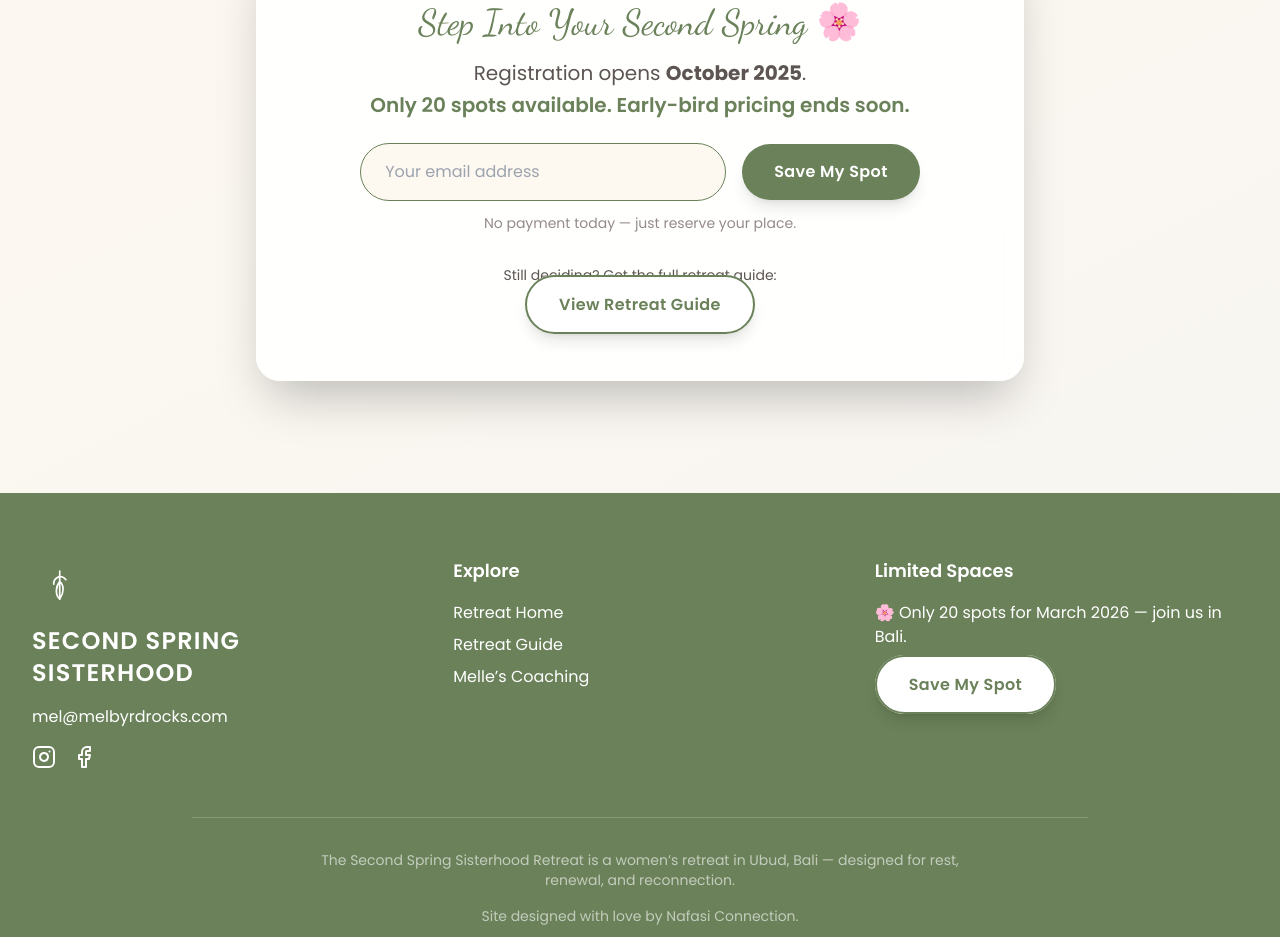
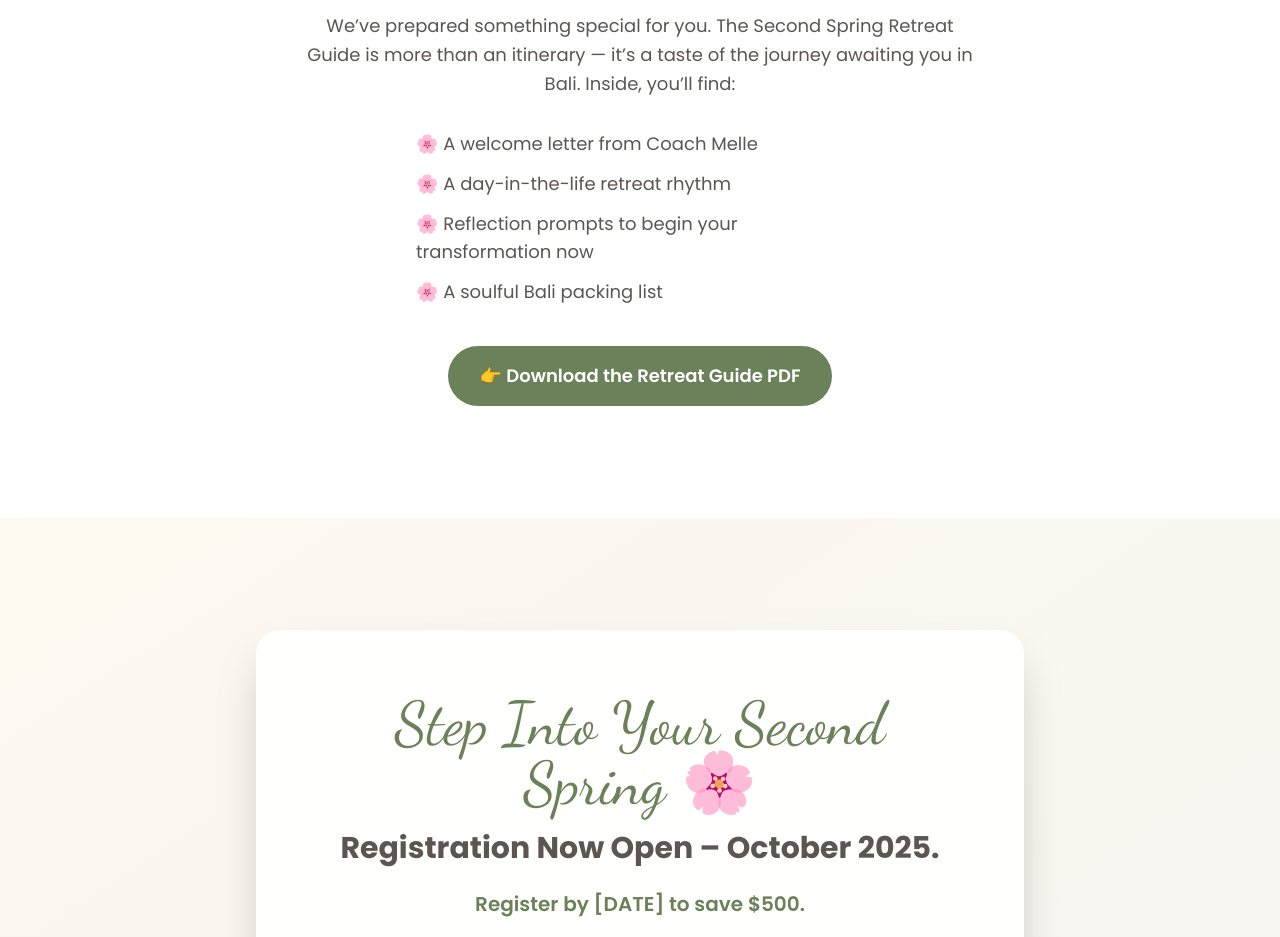
Before and after one commit to ihcreative/SSS-Retreat, a React (Vite) app: page / in a window 1280 px wide. Shown: the part 6206-7143 px from the top of the page. Built offline with nearby package versions, Linux system fonts and the light colour scheme.

Commit message:
feat: Add Retreat Guide section
Introduces a new section to the application detailing the Second Spring Retreat Guide. This section provides information about the guide's content and includes a download link for the PDF.

```diff
--- a/App.tsx
+++ b/App.tsx
@@ -5,6 +5,7 @@ import {
   BrandLogo, CheckCircleIcon, SpaIcon, LeafIcon, MessageCircleIcon,
   FlameIcon, HeartIcon, SparklesIcon, RecycleIcon, InstagramIcon, FacebookIcon
 } from './components/Icons';
+import RetreatGuide from './components/RetreatGuide';
 import NavBar from './components/NavBar';
 
 // --- CONFIG & DATA ---
@@ -140,6 +141,7 @@ const App: React.FC = () => (
     <RetreatRhythmSection />
     <WhoShouldAttendSection />
     <WhyBaliSection />
+    <RetreatGuide />
     <RegistrationSection />
     <Footer />
   </main>
@@ -416,6 +418,35 @@ const WhyBaliSection: React.FC = () => (
   </Section>
 );
 
+const RetreatGuide: React.FC = () => (
+  <Section id="retreat-guide" className="bg-white text-center py-20 px-4">
+    <div className="max-w-2xl mx-auto">
+      <h2 className="font-header-script text-5xl mb-6 text-[#6A8159]">
+        ✨ Your Second Spring Retreat Guide
+      </h2>
+      <p className="mb-8 text-lg leading-relaxed text-[#5c5552]">
+        We’ve prepared something special for you. The Second Spring Retreat Guide is more than an itinerary — it’s a taste of the journey awaiting you in Bali. Inside, you’ll find:
+      </p>
+      <ul className="mb-10 text-left text-lg max-w-md mx-auto space-y-3">
+        <li>🌸 A welcome letter from Coach Melle</li>
+        <li>🌸 A day-in-the-life retreat rhythm</li>
+        <li>🌸 Reflection prompts to begin your transformation now</li>
+        <li>🌸 A soulful Bali packing list</li>
+      </ul>
+      <div className="mt-8">
+        <a
+          href="/The-Second-Spring-Retreat-Guide.pdf"
+          target="_blank"
+          rel="noopener noreferrer"
+          className="inline-block bg-[#6A8159] text-white px-8 py-4 rounded-full text-lg font-semibold hover:bg-[#5a6e4a] transition-colors"
+        >
+          👉 Download the Retreat Guide PDF
+        </a>
+      </div>
+    </div>
+  </Section>
+);
+
 const RegistrationSection: React.FC = () => (
   <Section id="register" className="text-center relative">
     <div
@@ -426,19 +457,30 @@ const RegistrationSection: React.FC = () => (
     ></div>
 
     <div className="relative z-10 p-10 md:p-16 rounded-3xl shadow-2xl max-w-3xl mx-auto bg-white/90 backdrop-blur">
-      <h3 className="text-3xl md:text-4xl font-header-script mb-4" style={{ color: COLORS.green }}>
+      {/* Script headline */}
+      <h3 className="text-5xl md:text-6xl font-header-script mb-4" style={{ color: COLORS.green }}>
         Step Into Your Second Spring 🌸
       </h3>
-      <p className="text-lg md:text-xl mb-6 leading-relaxed" style={{ color: COLORS.text }}>
-        Registration opens <strong>October 2025</strong>.
-        <span className="block mt-1 font-semibold" style={{ color: COLORS.green }}>
-          Only 20 spots available. Early-bird pricing ends soon.
-        </span>
+
+      {/* Bold sans-serif subhead */}
+      <p className="text-2xl md:text-3xl font-bold mb-6 leading-relaxed" style={{ color: COLORS.text }}>
+        Registration Now Open – October 2025.
       </p>
+
+      {/* Urgency + bonus messages */}
+      <p className="mb-4 text-lg md:text-xl font-semibold" style={{ color: COLORS.green }}>
+        Register by [DATE] to save $500.
+      </p>
+      <p className="mb-6 text-lg md:text-xl font-semibold" style={{ color: COLORS.green }}>
+        First 5 women receive a private 1:1 coaching session.
+      </p>
+      <p className="mb-12 text-lg md:text-xl font-semibold" style={{ color: COLORS.text }}>
+        Only 20 spots total – don’t wait.
+      </p>
+
+      {/* Form */}
       <form className="flex flex-col sm:flex-row gap-4 justify-center items-center">
-        <label htmlFor="email" className="sr-only">
-          Email Address
-        </label>
+        <label htmlFor="email" className="sr-only">Email Address</label>
         <input
           id="email"
           type="email"
@@ -446,19 +488,15 @@ const RegistrationSection: React.FC = () => (
           required
           className="px-6 py-4 rounded-full border border-[#6A8159] bg-[#FDF8F0] focus:ring-2 focus:ring-[#F9A870] outline-none w-full sm:w-auto"
         />
-        <CtaButton as="button" type="submit" variant="primary">
+        <CtaButton as="button" type="submit" variant="primary" className="text-xl font-bold px-10 py-5 hover:shadow-2xl transition-all">
           Save My Spot
         </CtaButton>
       </form>
-      <p className="mt-3 text-sm text-[#948B88]">No payment today — just reserve your place.</p>
-      <div className="mt-8">
-        <p className="text-sm mb-2" style={{ color: COLORS.text }}>
-          Still deciding? Get the full retreat guide:
-        </p>
-        <CtaButton as="a" href="/retreat-guide" variant="secondary">
-          View Retreat Guide
-        </CtaButton>
-      </div>
+
+      {/* Trust line */}
+      <p className="mt-6 text-lg font-semibold text-[#948B88]">
+        No payment today — just reserve your place.
+      </p>
     </div>
   </Section>
 );
```
Also changed, not shown: RetreatGuide.tsx (deleted), components/RetreatGuide.tsx (added), 1 other file (tests, documents, lock files or other folders).
